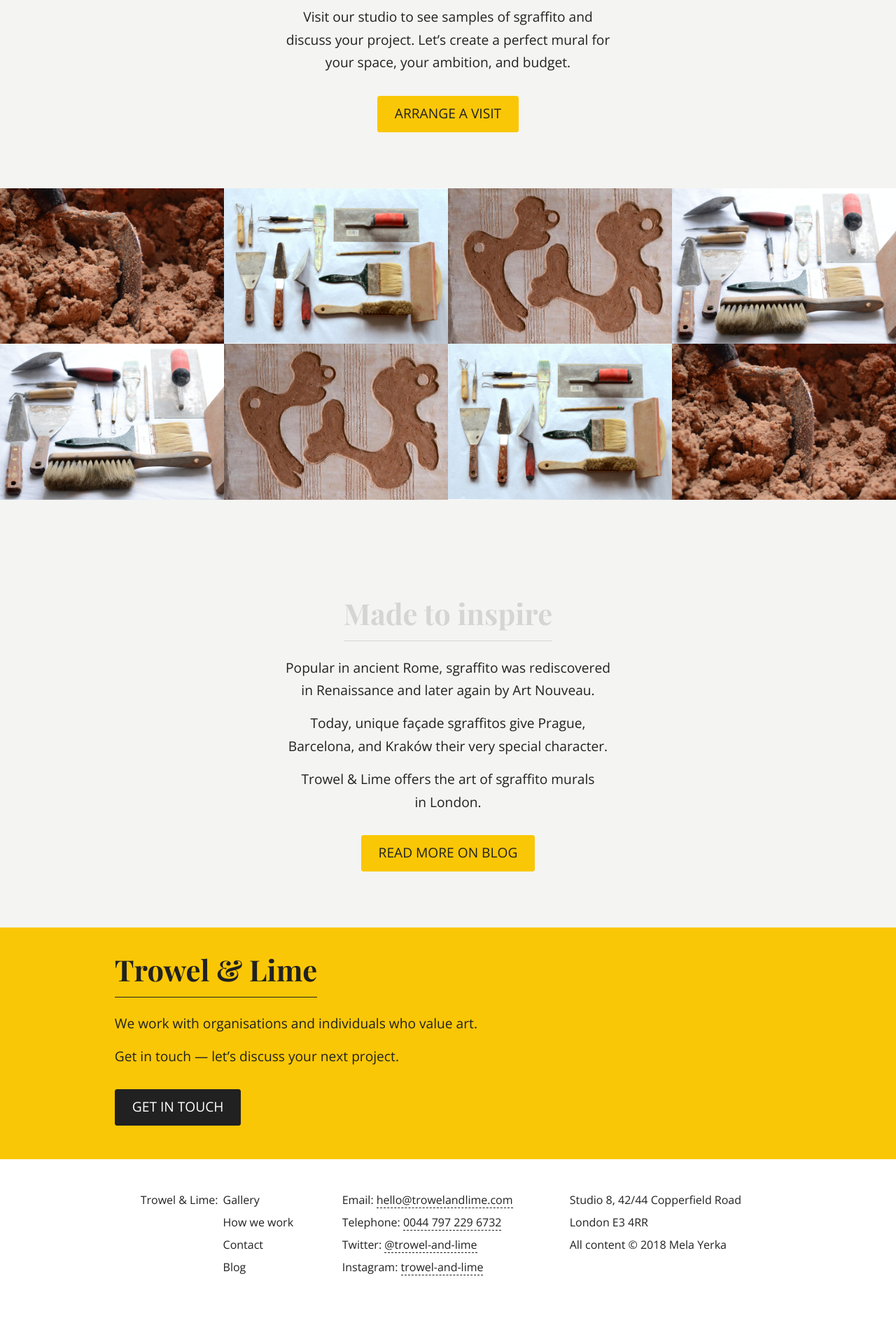
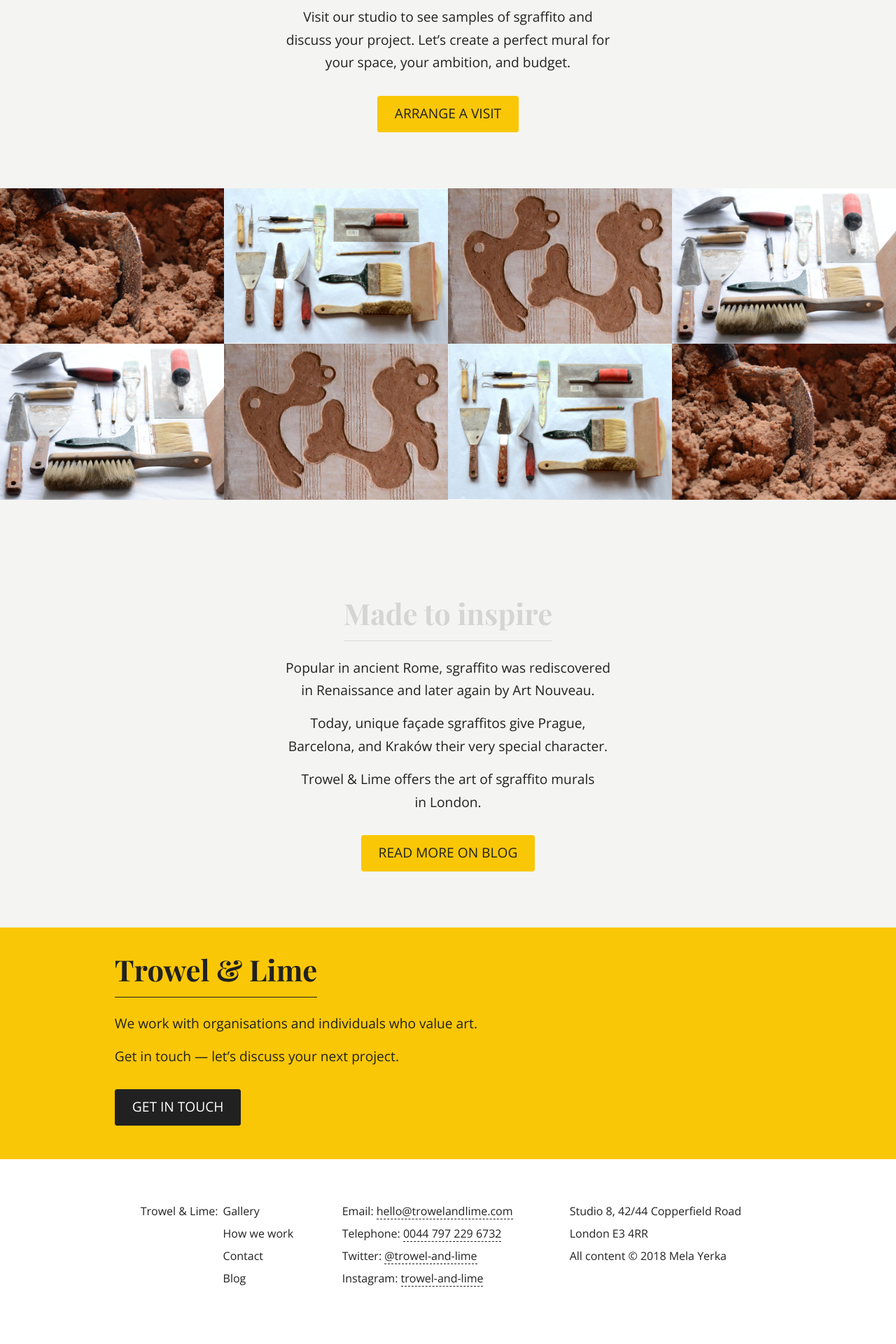
Before and after one commit to marek-kultys/trowel-and-lime, a Jekyll site: the page built from index.html, in a window 1280 px wide. Shown: the part 3266-5186 px from the top of the page at 70% size. Built offline with Jekyll 4.4.1, drawn with Linux system fonts in a browser that asks for light colours; before the commit the page ends 5125 px from its top, so only the background shows below that.

Commit message:
Give footer more top and bottom space

```diff
--- a/_sass/footer.scss
+++ b/_sass/footer.scss
@@ -2,8 +2,8 @@
    @include outer-container(100%);
    background-color: $white;
    z-index: 999;
-   padding-top: 1em;
-   padding-bottom: 2em;
+   padding-top: 2em;
+   padding-bottom: 4.8em;
 
    .footer-unit {
       padding-top: 1.33em;
```
